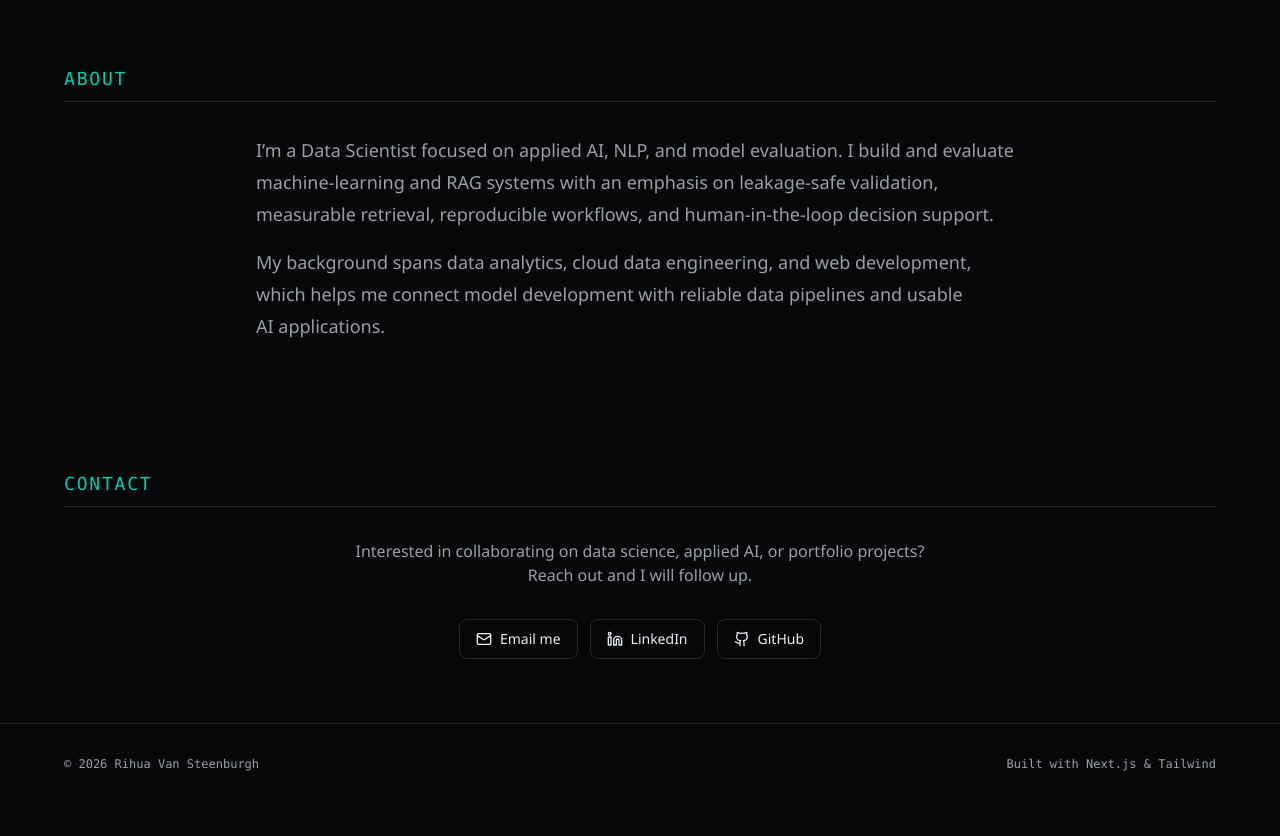
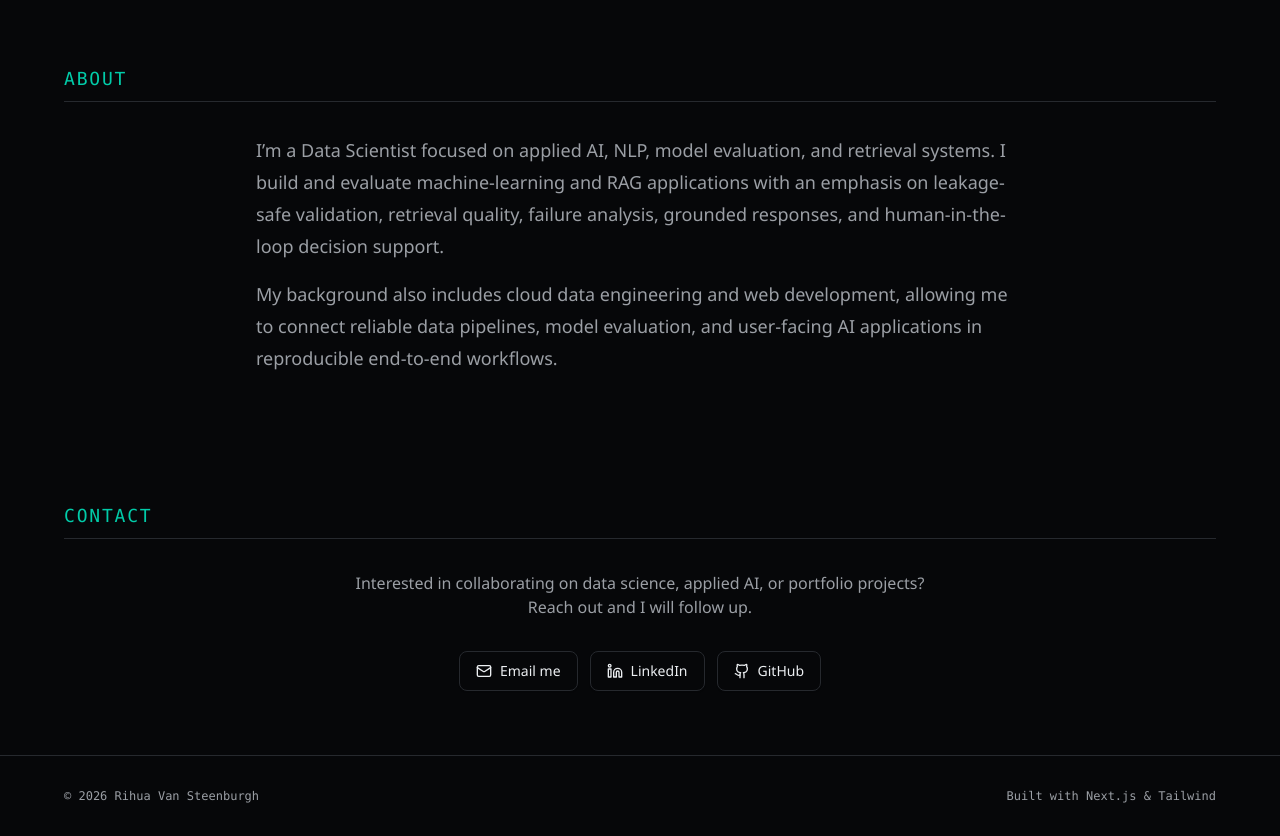
Before and after one commit to rihua-tech/data-ai-portfolio, a Next.js app: page / in a window 1280 px wide. Shown: the part 4240-5076 px from the top of the page. Before the commit the page ends 5044 px from the top, so only its background shows below. Built offline with nearby package versions, Linux system fonts and the light colour scheme; no server answers.

Commit message:
update Data Scientist resume and About section

```diff
--- a/components/about-section.tsx
+++ b/components/about-section.tsx
@@ -1,8 +1,9 @@
 import { Section } from "@/components/Section"
 
 const aboutParagraphs = [
-  "I’m a Data Scientist focused on applied AI, NLP, and model evaluation. I build and evaluate machine-learning and RAG systems with an emphasis on leakage-safe validation, measurable retrieval, reproducible workflows, and human-in-the-loop decision support.",
-  "My background spans data analytics, cloud data engineering, and web development, which helps me connect model development with reliable data pipelines and usable AI applications.",
+
+  "I’m a Data Scientist focused on applied AI, NLP, model evaluation, and retrieval systems. I build and evaluate machine-learning and RAG applications with an emphasis on leakage-safe validation, retrieval quality, failure analysis, grounded responses, and human-in-the-loop decision support.",
+  "My background also includes cloud data engineering and web development, allowing me to connect reliable data pipelines, model evaluation, and user-facing AI applications in reproducible end-to-end workflows.",
 ]
 export function AboutSection() {
   return (
```
Also changed, not shown: 1 other file (tests, documents, lock files or other folders).
